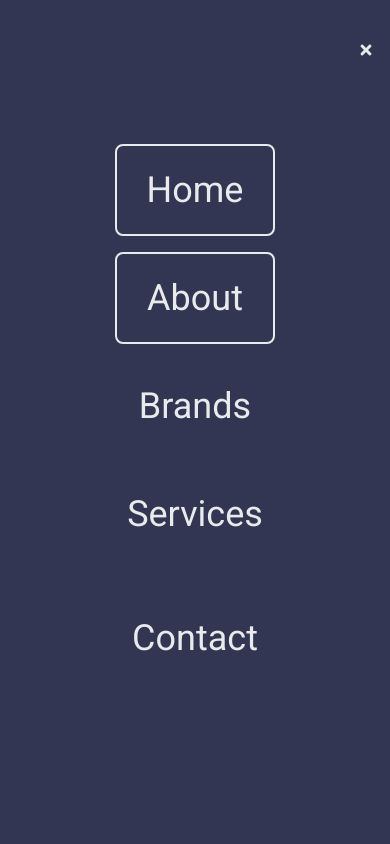
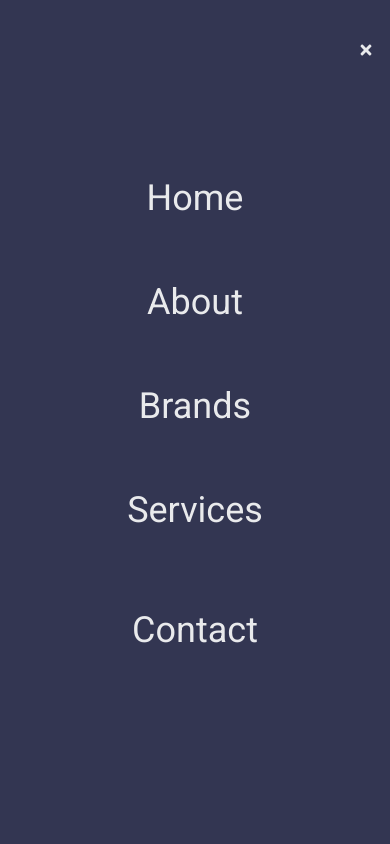
Before and after one commit to griffinmc22/SNW-Website, a React (Vite) app: page / in a window 390 px wide. Both pictures are taken after a click on the element 366 px from the left and 50 px from the top of the page. Shown: the top 844 px of the page. Built offline with nearby package versions, Linux system fonts and the light colour scheme.

Commit message:
fixed mobile menu

```diff
--- a/src/components/Navbar.jsx
+++ b/src/components/Navbar.jsx
@@ -67,26 +67,26 @@ const Navbar = () => {
 
         {/* Mobile Menu */}
         <ul className={!nav ? 'hidden' : 'absolute top-0 left-0 w-full h-screen bg-[#333652] flex flex-col text-[#E9EAEC] justify-center items-center '}>
-            <li  className='py-6 text-center w-40 text-4xl border-2 border-[#E9EAEC] rounded-lg cursor-pointer'>
+            <li  className='py-6 text-center w-40 text-4xl cursor-pointer'>
                 <Link onClick={handleClick} to="home" smooth={true} duration={500}>
                 Home
                 </Link></li>
-            <li className='py-6 m-4 text-center w-40 text-4xl border-2 border-[#E9EAEC] rounded-lg cursor-pointer'>
+            <li className='py-6 m-4 text-center w-40 text-4xl cursor-pointer'>
                 <Link onClick={handleClick} to="about" smooth={true} duration={500}>
                 About
                 </Link>
             </li>
-            <li className='py-6 text-center w-40 text-4xl border-2 border-[#333652] rounded-lg cursor-pointer'>
+            <li className='py-6 text-center w-40 text-4xl cursor-pointer'>
                 <Link onClick={handleClick} to="skills" smooth={true} duration={500}>
                 Brands
                 </Link>
             </li>
-            <li className='py-6 m-4 text-center w-40 text-4xl border-2 border-[#333652] rounded-lg cursor-pointer'>
+            <li className='py-6 m-4 text-center w-40 text-4xl cursor-pointer'>
                 <Link onClick={handleClick} to="links" smooth={true} duration={500}>
                 Services
                 </Link>
             </li>
-            <li className='py-6 m-4 text-center w-40 text-4xl border-2 border-[#333652] rounded-lg cursor-pointer'>
+            <li className='py-6 m-4 text-center w-40 text-4xl cursor-pointer'>
                 <Link onClick={handleClick} to="contact" smooth={true} duration={500}>
                 Contact
                 </Link>
```
